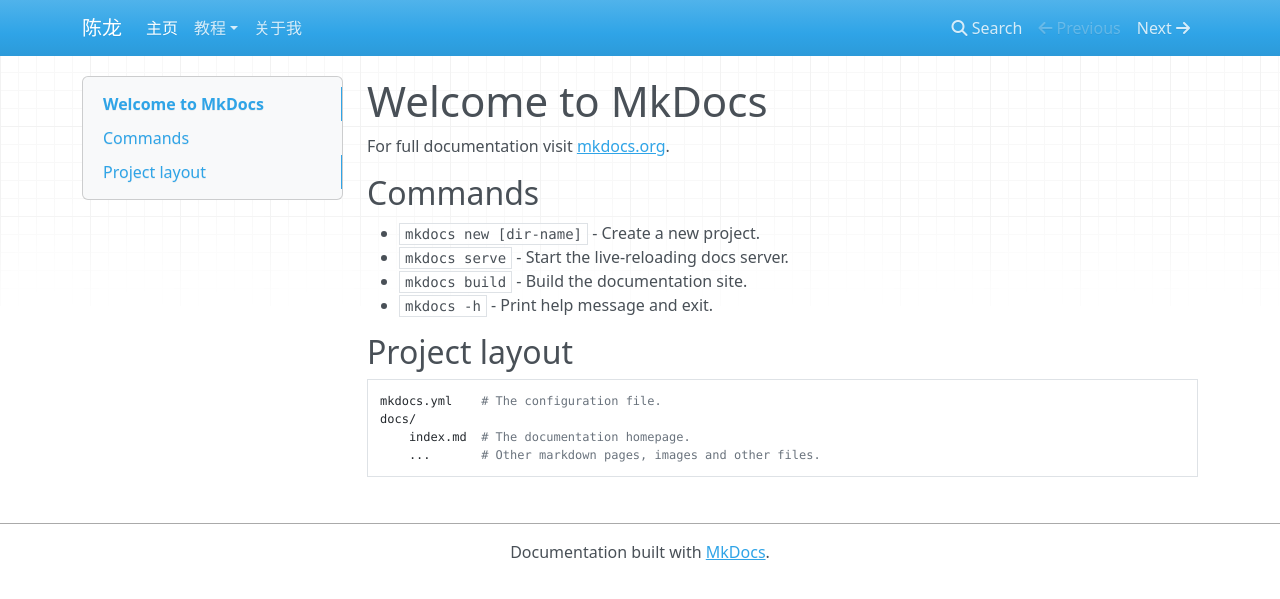
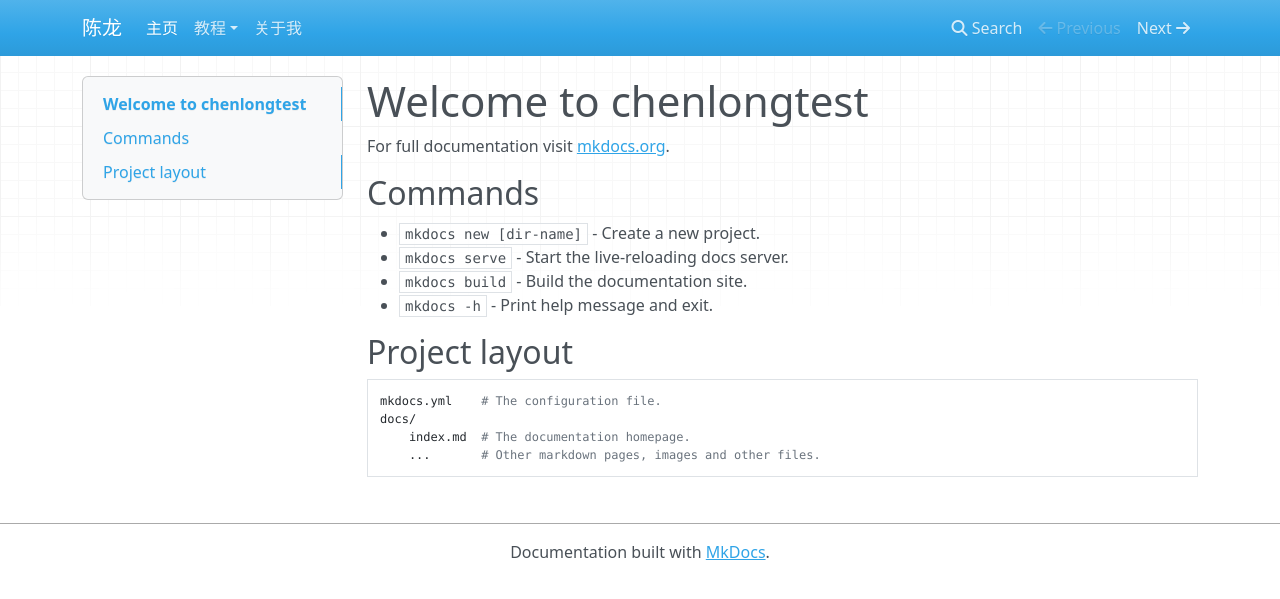
Before and after one commit to 493932214/mkdocs, an MkDocs documentation site: the page built from docs/index.md, in a window 1280 px wide. Shown: the top 599 px of the page. Built offline with MkDocs 1.6.1, drawn with Linux system fonts in a browser that asks for light colours; nearby versions of some CDN libraries.

Commit message:
chenlong

```diff
--- a/docs/index.md
+++ b/docs/index.md
@@ -1,4 +1,4 @@
-# Welcome to MkDocs
+# Welcome to chenlongtest
 
 For full documentation visit [mkdocs.org](https://www.mkdocs.org).
 
```
Also changed, not shown: site/index.html, 1 other file.
